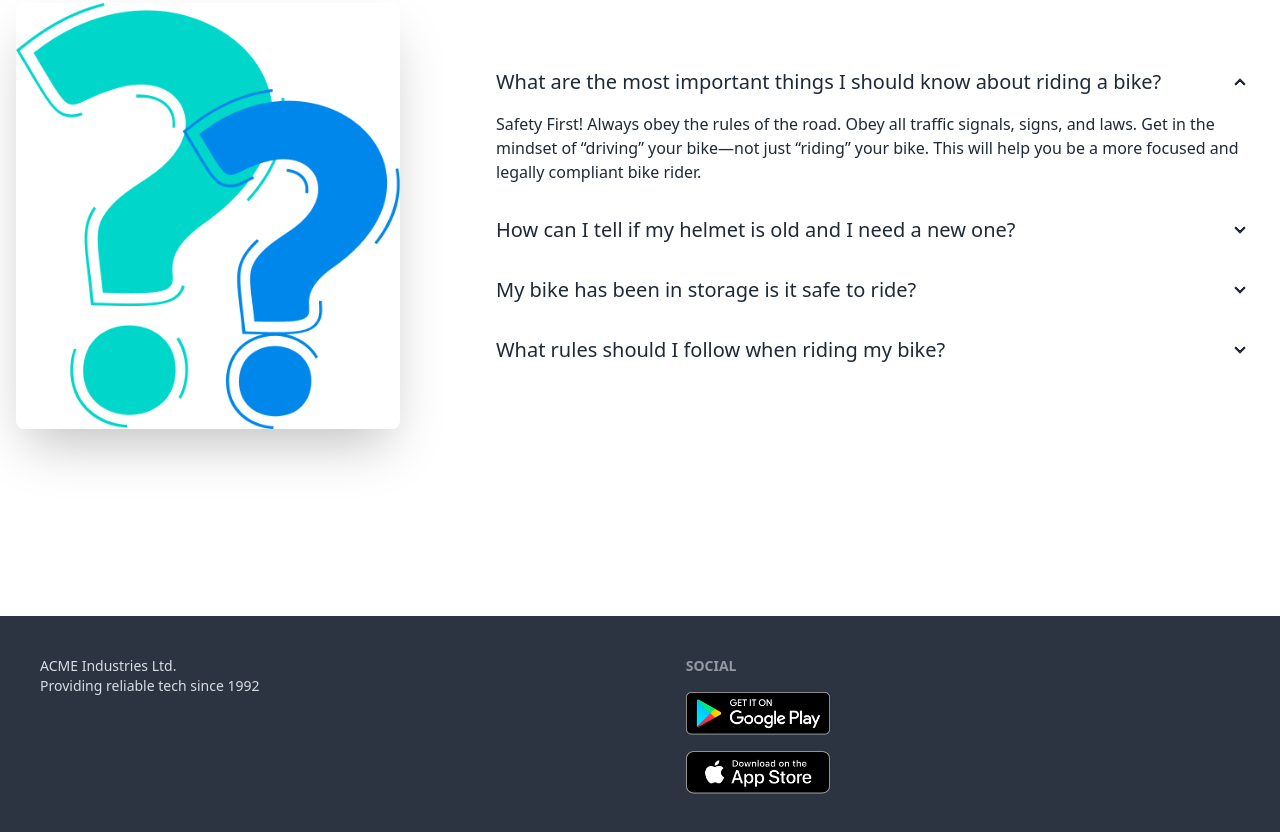
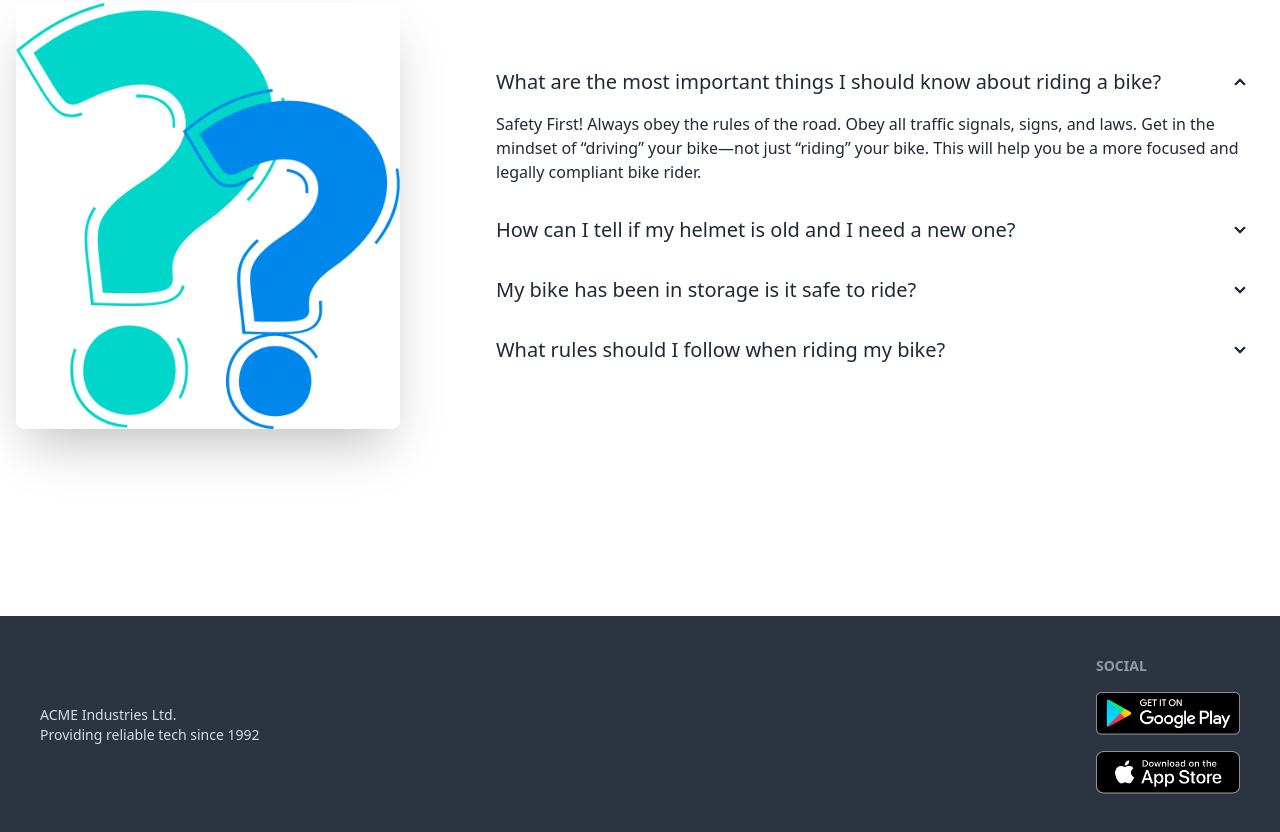
Before and after one commit to MDPARIJUL/BIKIER-ZONE-WITH-DAISIUI, a plain HTML site: page index.html in a window 1280 px wide. Shown: the part 2060-2892 px from the top of the page. Drawn offline with nearby package versions, Linux system fonts and the light colour scheme.

Commit message:
footer edited

```diff
--- a/index.html
+++ b/index.html
@@ -322,7 +322,7 @@
             </div>
         </section>
     </main>
-    <footer class="footer p-10 bg-neutral text-neutral-content">
+    <footer class="footer p-10 bg-neutral text-neutral-content flex justify-between items-center">
       <aside>
         <p>ACME Industries Ltd.<br>Providing reliable tech since 1992</p>
       </aside>
```
